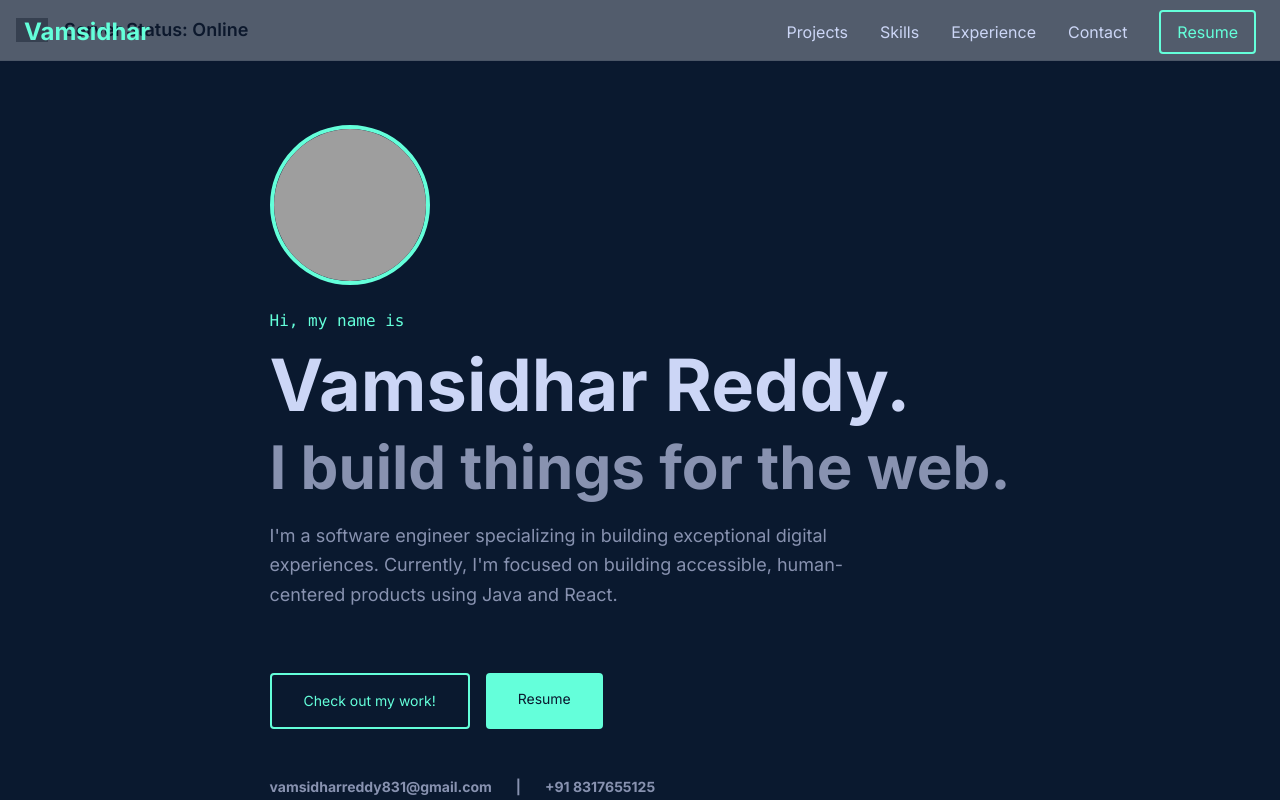
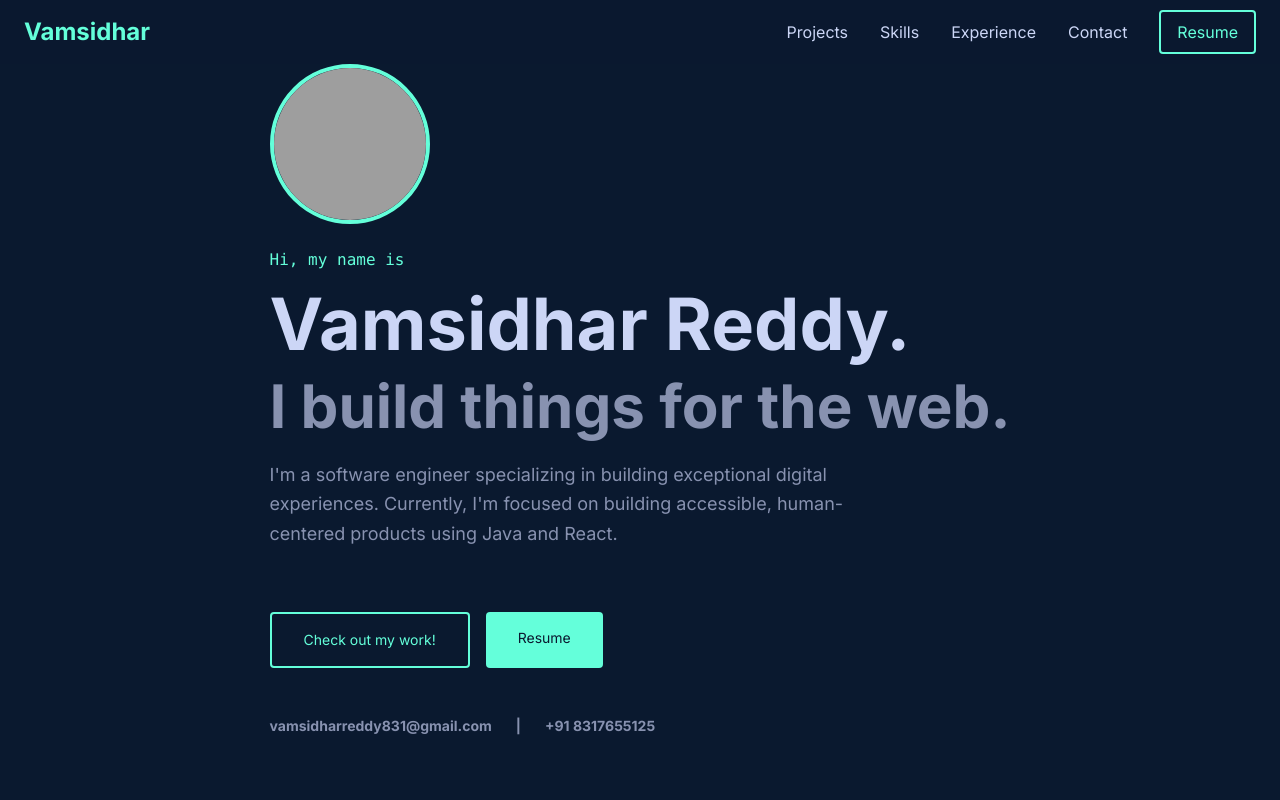
Before and after one commit to ChinthaVamsidharReddy/Portfolio, a Next.js app: page / in a window 1280 px wide. Shown: the top 800 px of the page. Built offline with nearby package versions, Linux system fonts and the light colour scheme; grey boxes are pictures that could not be loaded.

Commit message:
Resume update

```diff
--- a/src/app/layout.tsx
+++ b/src/app/layout.tsx
@@ -1,56 +1,7 @@
-// import type { Metadata } from "next";
-// import { Inter } from "next/font/google";
-// import "./globals.css";
-// import Script from "next/script";
-
-// const inter = Inter({ subsets: ["latin"] });
-
-// export const metadata: Metadata = {
-//   title: "Vamsidhar Reddy - Full Stack Developer",
-//   description: "Full Stack Developer specializing in Java, Spring Boot, React.js, and Cloud Technologies",
-// };
-
-// export default function RootLayout({
-//   children,
-// }: {
-//   children: React.ReactNode
-// }) {
-//   return (
-//     <html lang="en" className="scroll-smooth">
-//       <head>
-//         <Script id="theme-script" strategy="beforeInteractive">
-//           {`
-//             (function() {
-//               function getThemePreference() {
-//                 const savedTheme = localStorage.getItem('theme');
-//                 if (savedTheme) {
-//                   return savedTheme;
-//                 }
-//                 return window.matchMedia('(prefers-color-scheme: dark)').matches ? 'dark' : 'light';
-//               }
-
-//               const theme = getThemePreference();
-//               if (theme === 'dark') {
-//                 document.documentElement.classList.add('dark');
-//               } else {
-//                 document.documentElement.classList.remove('dark');
-//               }
-//             })();
-//           `}
-//         </Script>
-//       </head>
-//       <body className={`${inter.className} min-h-screen bg-white text-gray-900 transition-colors duration-300 dark:bg-gray-900 dark:text-gray-100`}>
-//         {children}
-//       </body>
-//     </html>
-//   );
-// }
-
 import type { Metadata } from "next";
 import { Inter } from "next/font/google";
 import "./globals.css";
 import Script from "next/script";
-import Image from "next/image"; // Import Image component
 
 const inter = Inter({ subsets: ["latin"] });
 
@@ -89,19 +40,6 @@ export default function RootLayout({
         </Script>
       </head>
       <body className={`${inter.className} min-h-screen bg-white text-gray-900 transition-colors duration-300 dark:bg-gray-900 dark:text-gray-100`}>
-
-        {/* Start of TP section (image beside server) */}
-        <div className="tp flex items-center gap-4 p-4 border-b border-gray-200 dark:border-gray-700">
-          <Image
-            src="/portfolio_281089" // Make sure this image is in your /public folder
-            alt="portfolio"
-            width={32}
-            height={32}
-          />
-          <span className="text-lg font-semibold">Server Status: Online</span>
-        </div>
-        {/* End of TP section */}
-
         {children}
       </body>
     </html>
```
Also changed, not shown: 1 other file (tests, documents, lock files or other folders).
